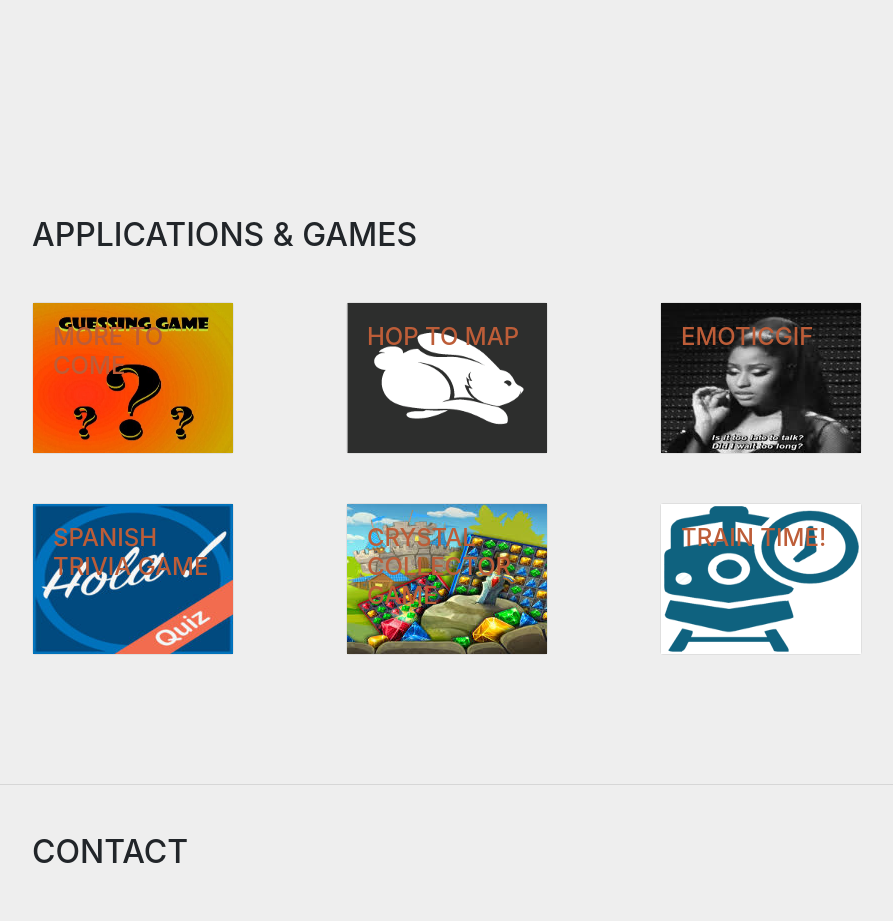
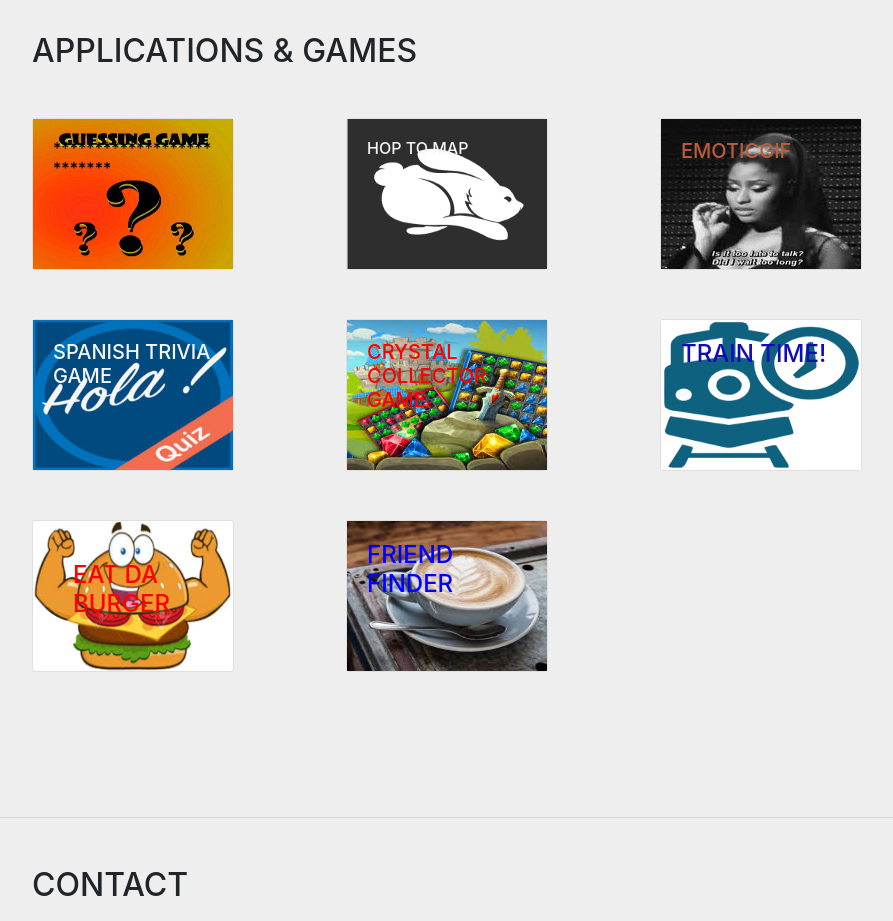
Before and after one commit to LilianaQuinley/LilianaQuinley-Portfolio, a website with bundled scripts: page index.html in a window 1280 px wide. Shown: the part 3220-4141 px from the top of the page, without its empty margins (288-1181 px from the left). Built offline with nearby package versions, Linux system fonts and the light colour scheme; files whose address does not match are found by name; a web font is replaced by a local one.

Commit message:
Added Burger an Friend Finder App

```diff
--- a/css/resume.css
+++ b/css/resume.css
@@ -20,7 +20,7 @@ body {
 h1,
 h2,
 h3,
-
+h4,
 h5,
 h6 {
   font-family: 'Saira Extra Condensed', -apple-system, BlinkMacSystemFont, 'Segoe UI', Roboto, 'Helvetica Neue', Arial, sans-serif, 'Apple Color Emoji', 'Segoe UI Emoji', 'Segoe UI Symbol', 'Noto Color Emoji';
--- a/index.html
+++ b/index.html
@@ -233,10 +233,10 @@
             <div class="col col-lg-4">
                 <div class="card" style="position:absolute">
                     <img style="width: 200px; height: 150px"   src="img/Gueesing Game.png"  alt="QuestionsMark"  >
-                    <div class="card-img-overlay">
-                        <a href="#">
-                        <div class="text-block">
-                            <h4 class="mb-5" style= "color: #BD5D38">More to Come</h4>
+                      <div class="card-img-overlay">
+                        <a target ="_blank" href="https://lilianaquinley.github.io/Word-Guess-Game/">
+                      <div class="text-block">
+                            <h6 class="mb-5" style= "color:black">**************************</h6>
                         </div>
                         </a>
                     </div>
@@ -247,9 +247,9 @@
                 <div class="card" style="position:absolute" >
                         <img style="width: 200px; height: 150px"  src="img/HopToLogo.png" alt="Musseam">
                     <div class="card-img-overlay">
-                        <a href="https://ohmez.github.io/GroupProject/">
-                        <div class="text-block">
-                            <h4 class="mb-5" style= "color: #BD5D38">Hop To MAP</h4>
+                        <a target ="_blank" href="https://ohmez.github.io/GroupProject/">
+                        <div class="text-block" >
+                            <h6 class="mb-5" style= "color:whitesmoke">Hop To MAP</h6>
                         </div>
                         </a>
                     </div>
@@ -262,7 +262,7 @@
                     <div class="card-img-overlay">
                         <a target ="_blank" href="https://lilianaquinley.github.io/AJAXProject/GifTastic.html">
                         <div class="text-block">
-                            <h4 class="mb-5" style= "color: #BD5D38">EmoticGif</h4>
+                            <h5 class="mb-5" style= "color: #BD5D38">EmoticGif</h5>
                         </div>
                         </a>
                     </div>
@@ -270,14 +270,14 @@
             </div>
           </div>
 
-        <div class="row">
+          <div class="row" style="margin-bottom: 200px">
             <div class="col col-lg-4">
                 <div class="card" style="position:absolute">
                         <img style="width: 200px; height: 150px"   src="img/triviaGame.jpg" alt="hola">
                     <div class="card-img-overlay">
                         <a target='_blank' href="https://lilianaquinley.github.io/TriviaGame/index.html">
                         <div class="text-block">
-                            <h4 class="mb-5" style= "color: #BD5D38">Spanish Trivia Game</h4>
+                            <h5 class="mb-5" style= "color:whitesmoke">Spanish Trivia Game</h5>
                         </div>
                         </a>
                     </div>
@@ -290,7 +290,7 @@
                     <div class="card-img-overlay">
                         <a target='_blank' href="https://lilianaquinley.github.io/unit-4-game/index.html">
                         <div class="text-block">
-                            <h4 class="mb-5" style= "color: #BD5D38">Crystal Collector Game</h4>
+                            <h5 class="mb-5" style= "color:red">Crystal Collector Game</h5>
                         </div>
                         </a>
                     </div>
@@ -303,14 +303,44 @@
                     <div class="card-img-overlay">
                         <a target='_blank' href="https://lilianaquinley.github.io/Train_Time/">
                         <div class="text-block">
-                            <h4 class="mb-5" style= "color: #BD5D38">Train Time!</h4>
+                            <h4 class="mb-5" style= "color: rgb(14, 11, 184)">Train Time!</h4>
                         </div>
-                    </a>
+                        </a>
                     </div>
                 </div>
             </div>
-        </div>
-        </div>
+          </div>
+
+          <div class="row" style="margin-bottom: 200px">
+              <div class="col col-lg-4">
+                <div class="card" style="position:absolute">
+                        <img style="width: 200px; height: 150px"   src="img/burger.png"  alt="Burger" >
+                    <div class="card-img-overlay">
+                        <a target='_blank' href="https://burger-app-working.herokuapp.com/">
+                          <div class="card-body">
+                              <h4 style= " color:red">Eat Da Burger</h4>
+                          </div>
+                        </a>
+                    </div>
+                </div>
+              </div>
+              <div class="col col-lg-4">
+                <div class="card" style="position:absolute">
+                        <img style="width: 200px; height: 150px"   src="img/FriendCoffee.jpeg"  alt="Coffe" >
+                    <div class="card-img-overlay">
+                        <a target='_blank' href="https://liliana-friend-finder.herokuapp.com/">
+                          <div  class="text-block">
+                              <h4 style= " color:blue">Friend Finder</h4>
+                          </div>
+                        </a>
+                    </div>
+                </div>
+              </div>
+
+
+            </div>
+
+      </div>
 
     <br> <br>
 
```
Also changed, not shown: img/FriendCoffee.jpeg (added), img/burger.png (added), 2 other files.
